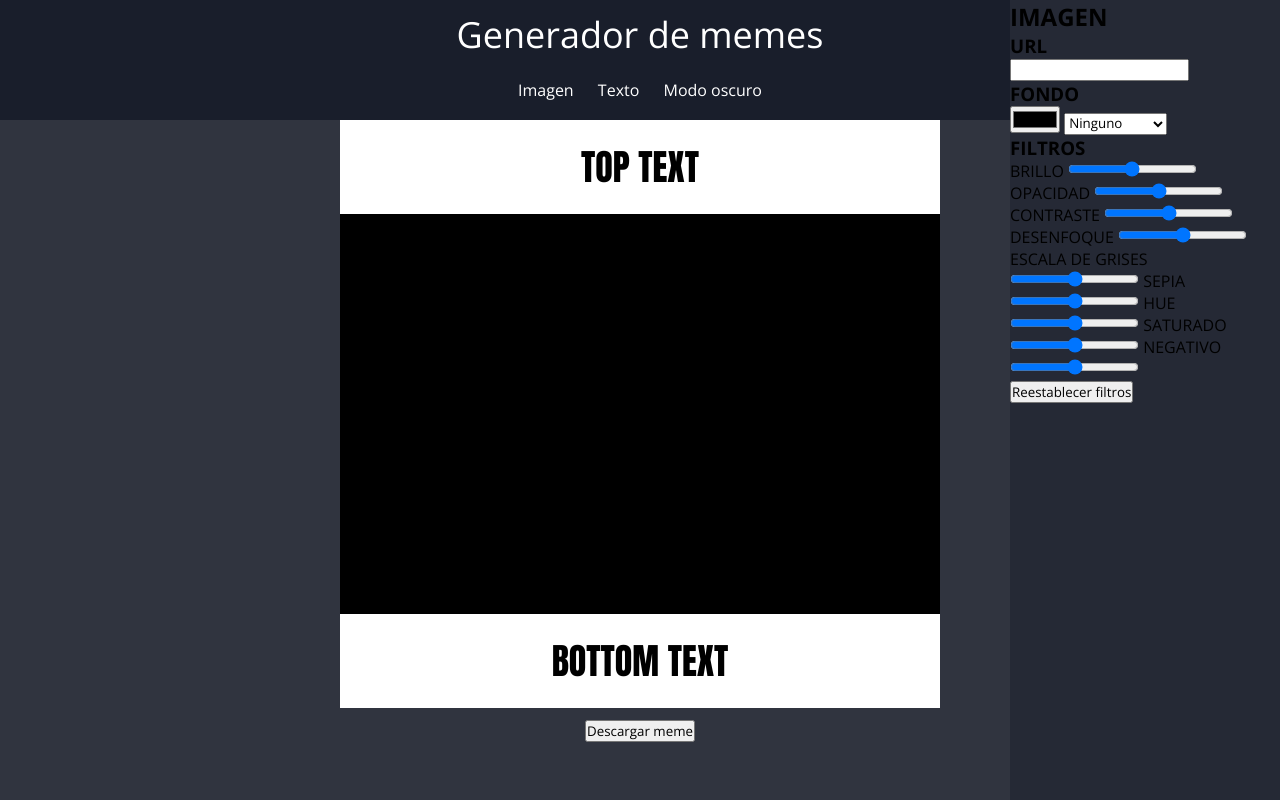
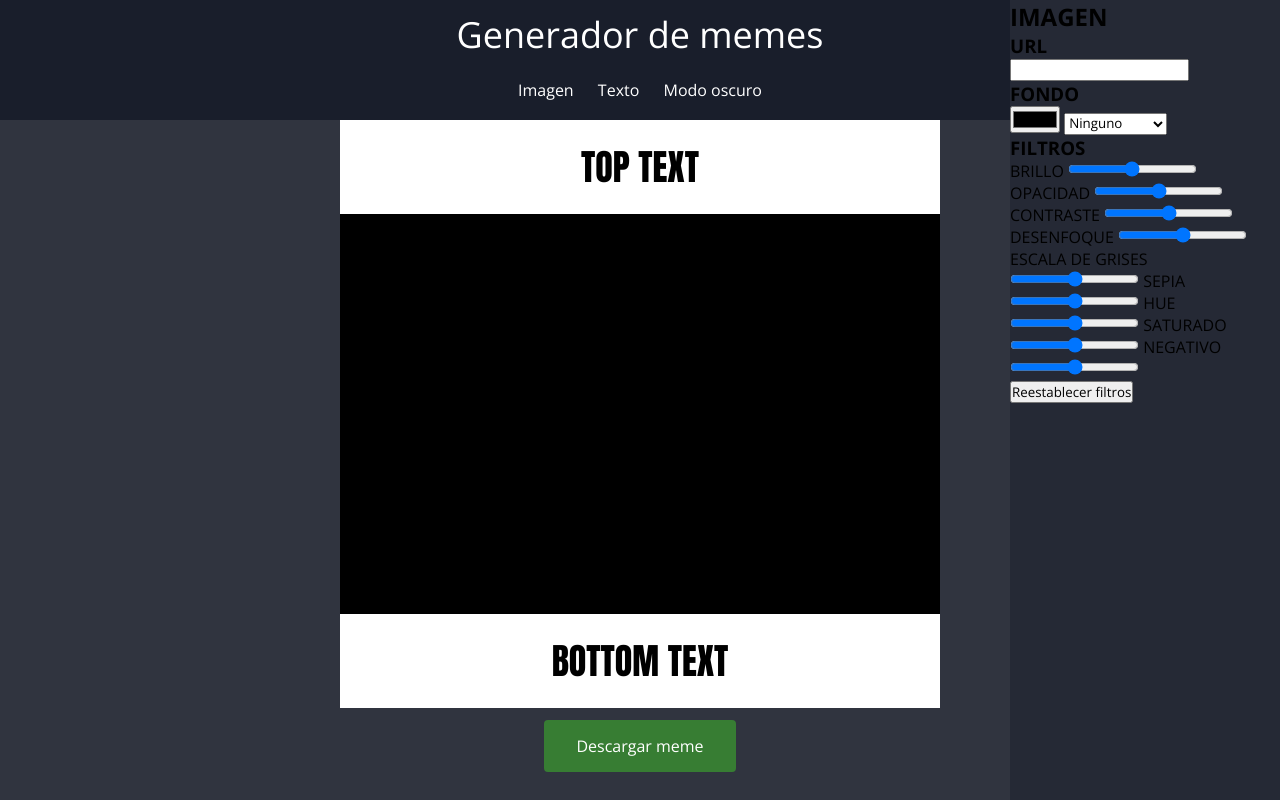
Before and after one commit to mirandatatiana/MemesEditor, a plain HTML site: page editorDeMemes.html in a window 1280 px wide. Drawn offline with nearby package versions, Linux system fonts and the light colour scheme.

Commit message:
agregamos estilos del boton de descarga

```diff
--- a/editorDeMemes.css
+++ b/editorDeMemes.css
@@ -64,6 +64,16 @@
   height: 400px;
 }
 
+.download {
+  background-color: #377d33;
+  border: none;
+  border-radius: 4px;
+  padding: 15px 32px;
+  text-align: center;
+  font-size: 16px;
+  color: #fff;
+}
+
 /* Estilos de los dos aside */
 .aside {
   background-color: #252935;
```
